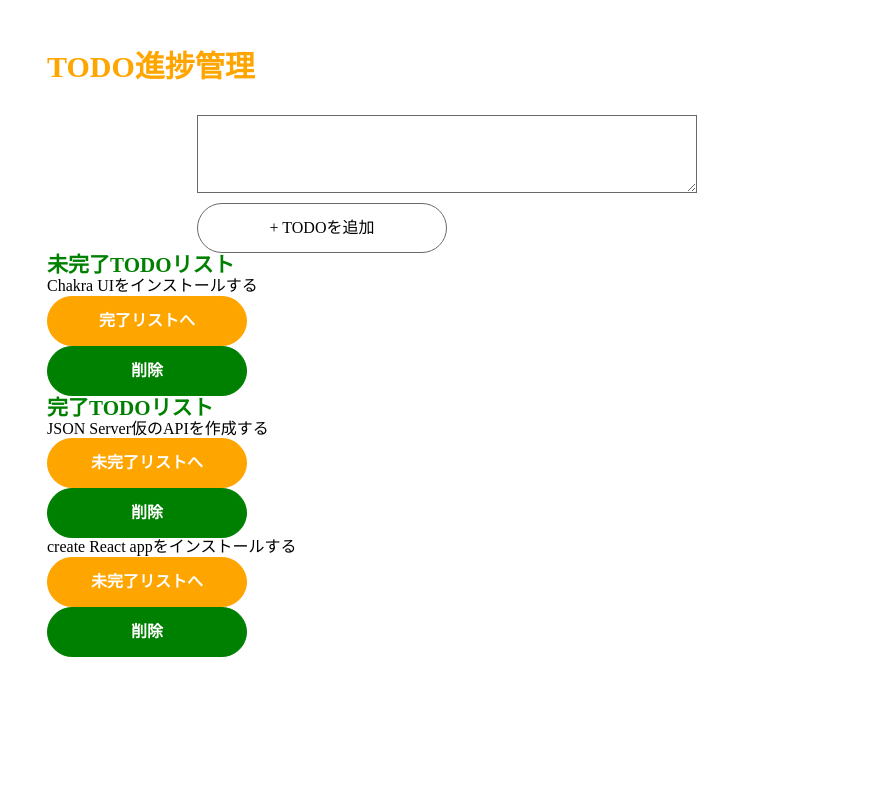
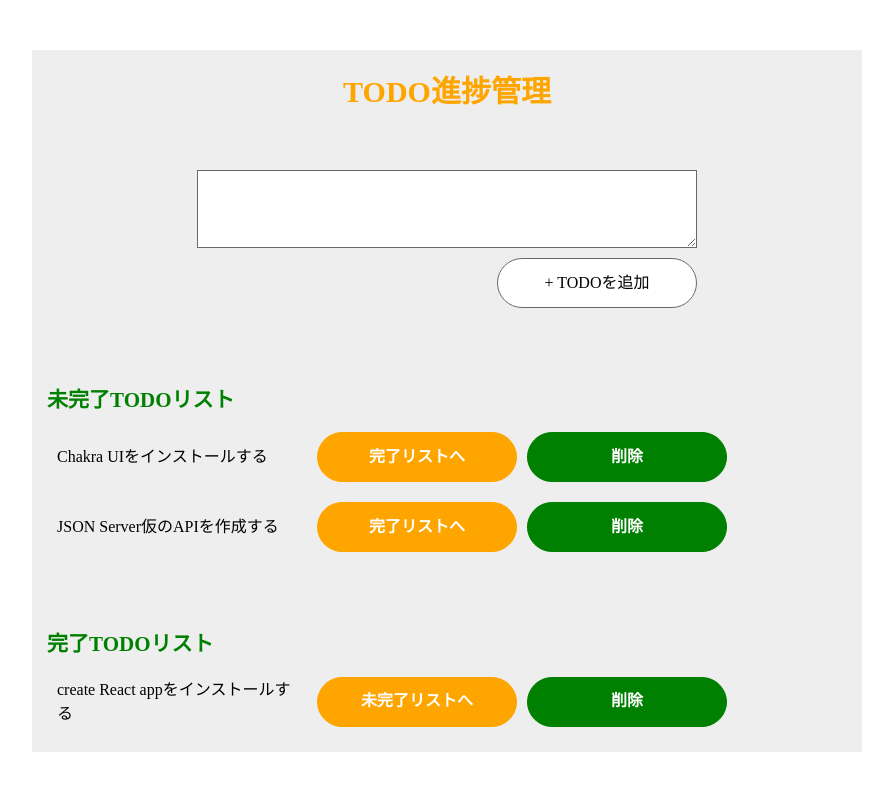
Before and after one commit to h-miyamoto-astaster/react, a React (Create React App) app in the folder react-books/: page / in a window 1280 px wide. Shown: the top 790 px of the page, without its empty margins (193-1086 px from the left). Built offline with nearby package versions, Linux system fonts and the light colour scheme; data requests are answered from the project's data file.

Commit message:
cssでスタイリング

```diff
--- a/react-books/db.json
+++ b/react-books/db.json
@@ -8,7 +8,7 @@
     {
       "id": "2",
       "content": "JSON Server仮のAPIを作成する",
-      "done": true
+      "done": false
     },
     {
       "id": "3",
--- a/react-books/src/components/TodoAdd.js
+++ b/react-books/src/components/TodoAdd.js
@@ -5,15 +5,20 @@ export const TodoAdd = ({buttonText,inputEl,handleAddTodoListItem}) =>{
   const Btn02 = styled.button`
     display:block;
     background-color:white;
-    width:250px;
+    width:200px;
     height:50px;
     margin-top:10px;
+    margin-left:auto;
     border-radius:25px;
     border:1px solid dimgray;
     text-align:center;
+    transition:all 0.3s;
+    &:hover{
+      opacity:0.6;
+    }
     @media screen and (max-width: 767px) {
       width:100%;
-      max-width:300px;
+      max-width:200px;
       margin:auto;
       margin-top:20px;
       font-size:15px;
@@ -25,25 +30,25 @@ export const TodoAdd = ({buttonText,inputEl,handleAddTodoListItem}) =>{
     width:100%;
     padding:20px;
     border:1px solid dimgray;
+    background-color:white;
     @media screen and (max-width: 767px) {
       margin-top:30px;
     }
   `;
 
-  const Todoadd_wrap = styled.div`
+  const TodoaddWrap = styled.div`
     width:100%;
     max-width:500px;
     margin:auto;
-    margin-top: 30px;
-    text-align:right;
+    margin-top: 60px;
   `;
   return(
       <>
-        <Todoadd_wrap>
+        <TodoaddWrap>
           <Textarea1 ref={inputEl}/>
 
           <Btn02 onClick={handleAddTodoListItem}>{buttonText}</Btn02>
-        </Todoadd_wrap>
+        </TodoaddWrap>
       </>
     );
   };
--- a/react-books/src/components/TodoItem.js
+++ b/react-books/src/components/TodoItem.js
@@ -42,14 +42,57 @@ export const TodoItem = ({todo,toggleTodoListItemStatus,deleteTodoListItem}) =>{
         color:green;
         background-color:white;
       }
+      @media screen and (max-width: 767px) {
+        width:100%;
+        max-width:200px;
+      }
+    `;
+
+    const Todoitem_wrap = styled.div`
+      width:100%;
+      display:flex;
+      align-items:center;
+      column-gap:20px;
+      margin-top:20px;
+      margin-left:10px;
+      @media screen and (max-width: 767px) {
+        flex-direction:column;
+        row-gap:30px;
+        margin-left:0;
+      }
+    `;
+
+    const Todoitem_text = styled.p`
+      width:30%;
+      line-height:1.5;
+      @media screen and (max-width: 767px) {
+        width:fit-content;
+        margin:auto;
+      }
+    `;
+
+    const Todoitem_btnarea = styled.div`
+      display:flex;
+      column-gap:10px;
+      align-items:center;
+      @media screen and (max-width: 767px) {
+        width:100%;
+        justify-content:center;
+      }
     `;
     return(
       <li>
-        {todo.content}
-        <Btn01 onClick={handleToggleTodoListItemStatus}>
-          {todo.done ? "未完了リストへ" : "完了リストへ"}
-        </Btn01>
-        <Btn03 onClick={handleDeleteTodoListItem}>削除</Btn03>
+        <Todoitem_wrap>
+          <Todoitem_text>
+            {todo.content}
+          </Todoitem_text>
+          <Todoitem_btnarea>
+            <Btn01 onClick={handleToggleTodoListItemStatus}>
+              {todo.done ? "未完了リストへ" : "完了リストへ"}
+            </Btn01>
+            <Btn03 onClick={handleDeleteTodoListItem}>削除</Btn03>
+          </Todoitem_btnarea>
+        </Todoitem_wrap>
       </li>
     );
   };
--- a/react-books/src/components/TodoTitle.js
+++ b/react-books/src/components/TodoTitle.js
@@ -6,11 +6,20 @@ export const TodoTitle = memo(({title,as}) =>{
         font-size:30px;
         font-weight:bold;
         color:orange;
+        text-align:center;
+        @media screen and (max-width: 767px) {
+            font-size:25px;
+        }
     `;
     const Heading02 = styled.h2`
+        margin-top:80px;
         font-size:21px;
         font-weight:bold;
         color:green;
+        @media screen and (max-width: 767px) {
+            font-size:18px;
+            text-align:center;
+        }
     `;
     if(as === "h1") return <Heading01>{title}</Heading01>;
     if(as === "h2") return <Heading02>{title}</Heading02>;
--- a/react-books/src/styles.css
+++ b/react-books/src/styles.css
@@ -3,5 +3,6 @@
     max-width:830px;
     margin:auto;
     margin-top: 50px;
-    padding:0px 15px;
+    padding:25px 15px;
+    background-color: #eeeeee;
 }
```
